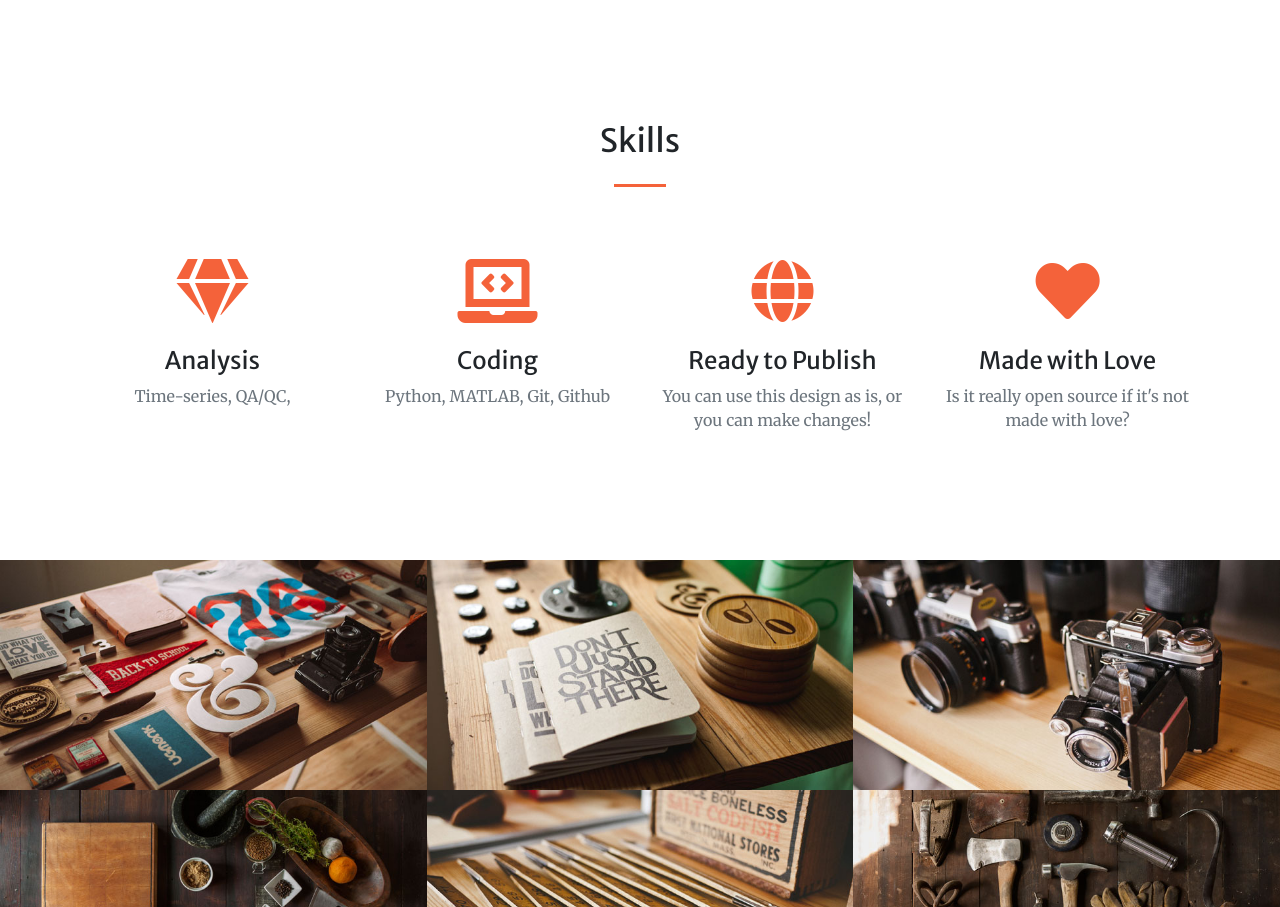
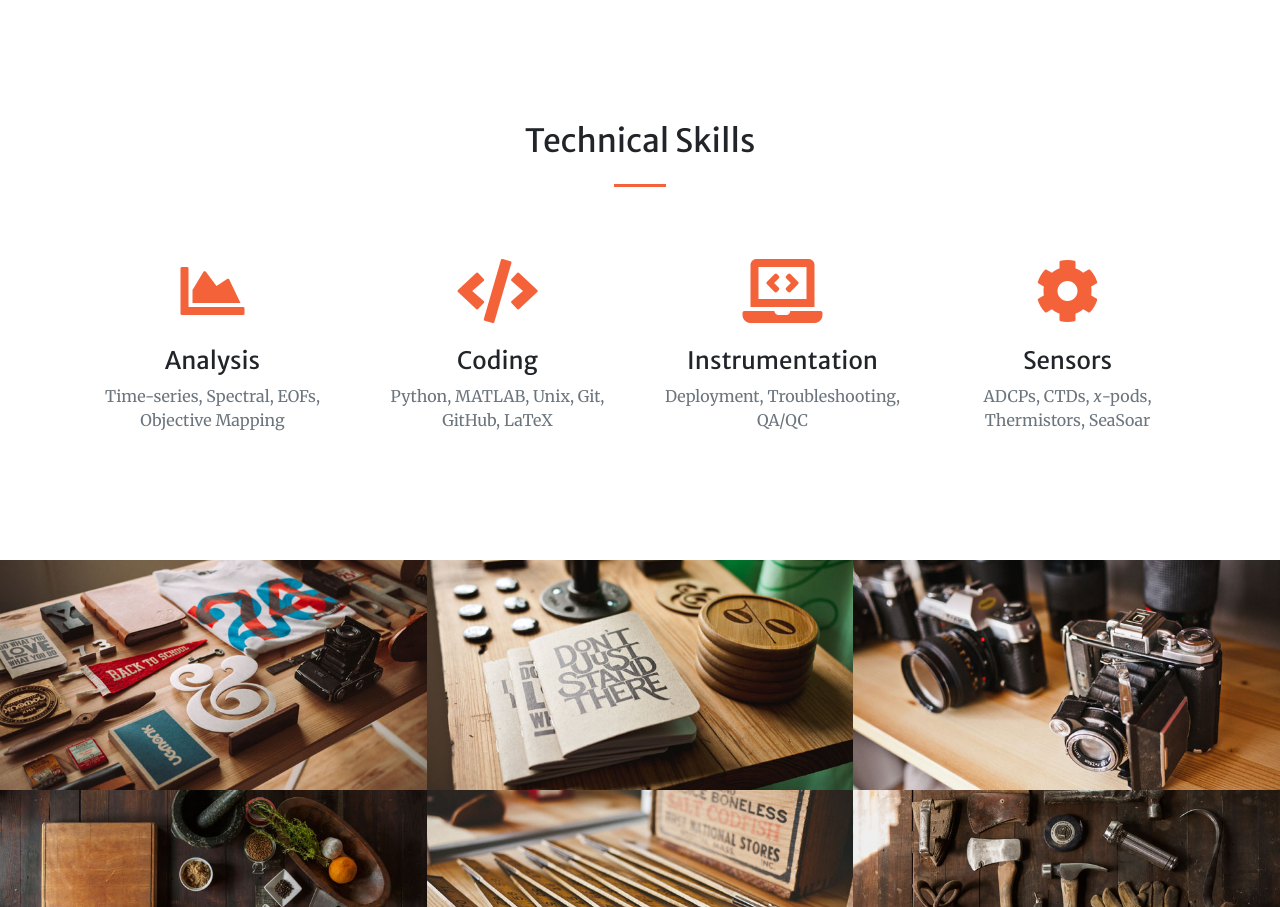
Before and after one commit to mvkovatch3/old-website, a website with bundled scripts: page index.html in a window 1280 px wide. Shown: the part 1260-2167 px from the top of the page. Built offline with nearby package versions, Linux system fonts and the light colour scheme.

Commit message:
updated skills section

```diff
--- a/index.html
+++ b/index.html
@@ -40,7 +40,7 @@
             <a class="nav-link js-scroll-trigger" href="#about">About</a>
           </li>
           <li class="nav-item">
-            <a class="nav-link js-scroll-trigger" href="#services">Services</a>
+            <a class="nav-link js-scroll-trigger" href="#skills">Skills</a>
           </li>
           <li class="nav-item">
             <a class="nav-link js-scroll-trigger" href="#portfolio">Portfolio</a>
@@ -61,7 +61,9 @@
     <div class="container h-100">
       <div class="row h-100 align-items-center justify-content-center text-center">
         <div class="col-lg-10 align-self-end">
-          <h1 class="text-uppercase text-white font-weight-bold">Physical Oceanographer <br><br> Data Analyst</h1>
+          <h1 class="text-uppercase text-white font-weight-bold">Hydrographic Data Analyst</h1>
+          <hr class="divider my-4">
+          <h1 class="text-uppercase text-white font-weight-bold">Physical Oceanography</h1>
           <hr class="divider my-4">
         </div>
         <div class="col-lg-8 align-self-baseline">
@@ -87,37 +89,37 @@
   </section>
 
   <!-- Services Section -->
-  <section class="page-section" id="services">
+  <section class="page-section" id="Skills">
     <div class="container">
-      <h2 class="text-center mt-0">Skills</h2>
+      <h2 class="text-center mt-0">Technical Skills</h2>
       <hr class="divider my-4">
       <div class="row">
         <div class="col-lg-3 col-md-6 text-center">
           <div class="mt-5">
-            <i class="fas fa-4x fa-gem text-primary mb-4"></i>
+            <i class="fas fa-4x fa-chart-area text-primary mb-4"></i>
             <h3 class="h4 mb-2">Analysis</h3>
-            <p class="text-muted mb-0">Time-series, QA/QC,</p>
+            <p class="text-muted mb-0">Time-series, Spectral, EOFs, Objective Mapping</p>
+          </div>
+        </div>
+        <div class="col-lg-3 col-md-6 text-center">
+          <div class="mt-5">
+            <i class="fas fa-4x fa-code text-primary mb-4"></i>
+            <h3 class="h4 mb-2">Coding</h3>
+            <p class="text-muted mb-0">Python, MATLAB, Unix, Git, GitHub, LaTeX</p>
           </div>
         </div>
         <div class="col-lg-3 col-md-6 text-center">
           <div class="mt-5">
             <i class="fas fa-4x fa-laptop-code text-primary mb-4"></i>
-            <h3 class="h4 mb-2">Coding</h3>
-            <p class="text-muted mb-0">Python, MATLAB, Git, Github</p>
+            <h3 class="h4 mb-2">Instrumentation</h3>
+            <p class="text-muted mb-0">Deployment, Troubleshooting, QA/QC</p>
           </div>
         </div>
         <div class="col-lg-3 col-md-6 text-center">
           <div class="mt-5">
-            <i class="fas fa-4x fa-globe text-primary mb-4"></i>
-            <h3 class="h4 mb-2">Ready to Publish</h3>
-            <p class="text-muted mb-0">You can use this design as is, or you can make changes!</p>
-          </div>
-        </div>
-        <div class="col-lg-3 col-md-6 text-center">
-          <div class="mt-5">
-            <i class="fas fa-4x fa-heart text-primary mb-4"></i>
-            <h3 class="h4 mb-2">Made with Love</h3>
-            <p class="text-muted mb-0">Is it really open source if it's not made with love?</p>
+            <i class="fas fa-4x fa-cog text-primary mb-4"></i>
+            <h3 class="h4 mb-2">Sensors</h3>
+            <p class="text-muted mb-0">ADCPs, CTDs, <i>x</i>-pods, Thermistors, SeaSoar</p>
           </div>
         </div>
       </div>
```
